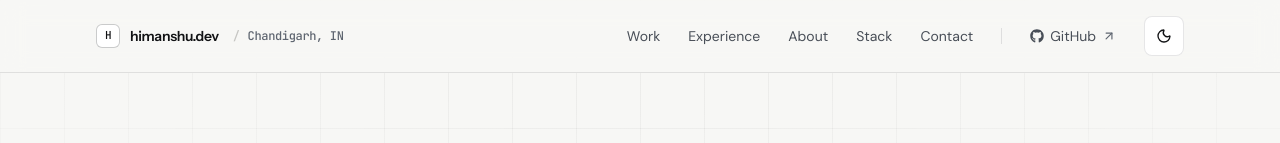
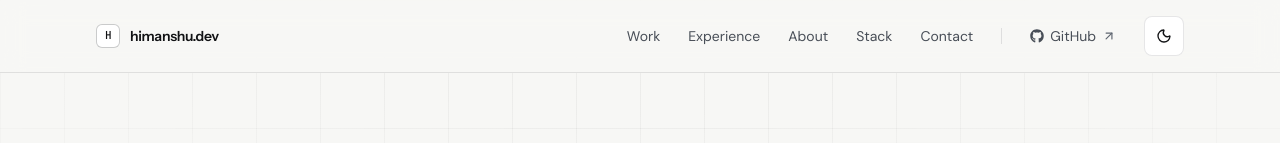
Before and after one commit to himanshu-dot-dev/himanshu-dot-dev-portfolio, a React (Vite) app: page / in a window 1280 px wide. Shown: the top 143 px of the page. Built offline with nearby package versions, Linux system fonts and the light colour scheme.

Commit message:
remove location from header

```diff
--- a/src/components/Navbar.jsx
+++ b/src/components/Navbar.jsx
@@ -46,10 +46,6 @@ export default function Navbar({ theme, onToggleTheme, onNavigate }) {
           </span>
           <span className="font-display font-semibold tracking-[-0.02em]">
             himanshu.dev
-          </span>
-          <span className="hidden lg:inline-flex items-center gap-2 text-xs font-mono text-[var(--text-muted)] ml-1">
-            <span aria-hidden="true" className="text-[var(--border-strong)]">/</span>
-            <span>Chandigarh, IN</span>
           </span>
         </a>
 
```
